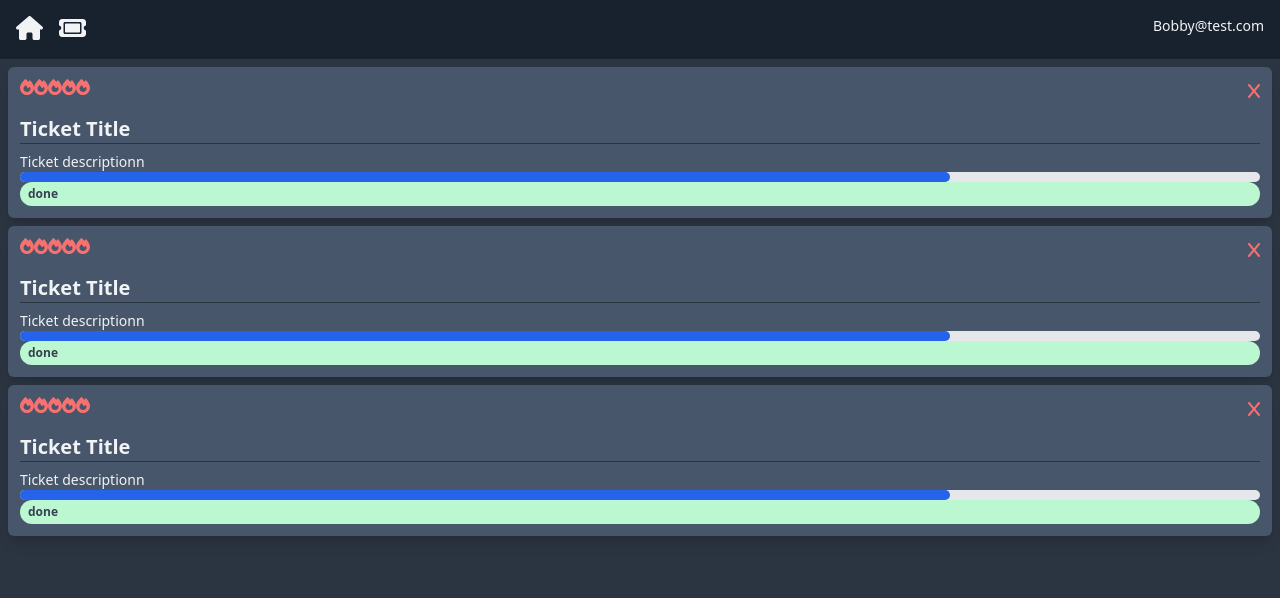
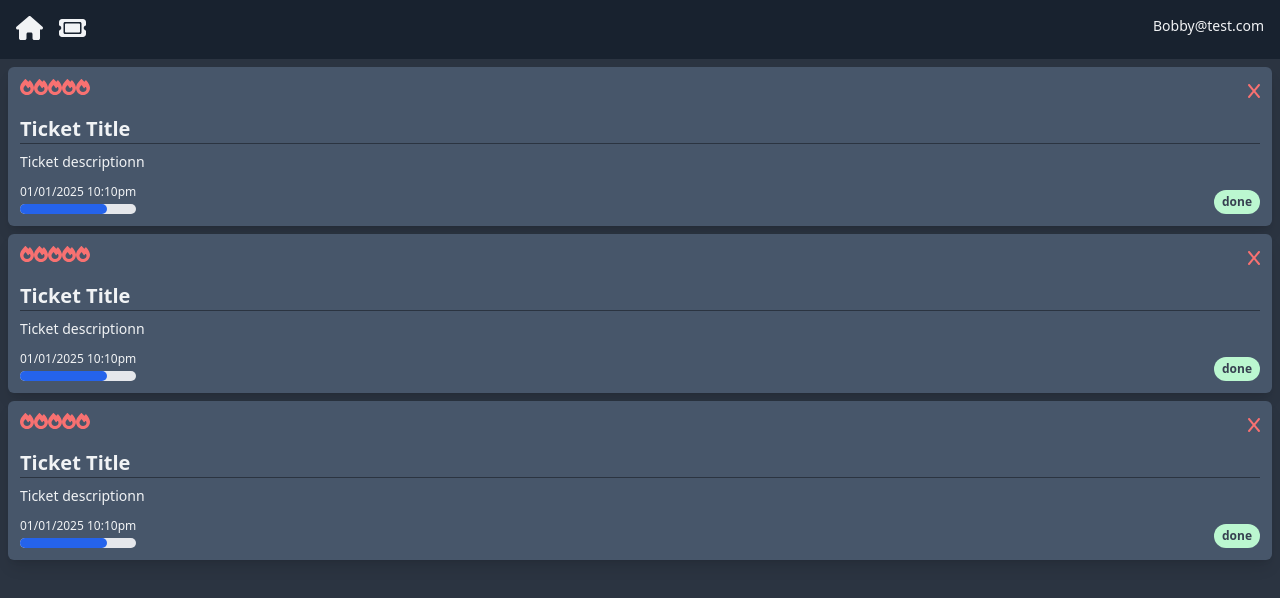
Before and after one commit to clshu/next-ticketing, a Next.js app: page / in a window 1280 px wide. Shown: the top 598 px of the page. Built offline with nearby package versions, Linux system fonts and the light colour scheme.

Commit message:
Style the bottom half of TicketCard

```diff
--- a/src/components/TicketCard.tsx
+++ b/src/components/TicketCard.tsx
@@ -15,8 +15,17 @@
       <h4> Ticket Title</h4>
       <hr className="h-px border-0 bg-page mb-2" />
       <p className="whitespace-pre-wrap">Ticket descriptionn</p>
-      <ProgressDisplay />
-      <StatusDisplay />
+      {/* Make sure ticket cards are the same size no matter how many text they have */}
+      <div className="flex-grow"></div>
+      <div className="flex mt-2">
+        <div className="flex flex-col">
+          <p className="text-xs my-1">01/01/2025 10:10pm</p>
+          <ProgressDisplay />
+        </div>
+        <div className="ml-auto flex items-end">
+          <StatusDisplay />
+        </div>
+      </div>
     </div>
   )
 }
```
